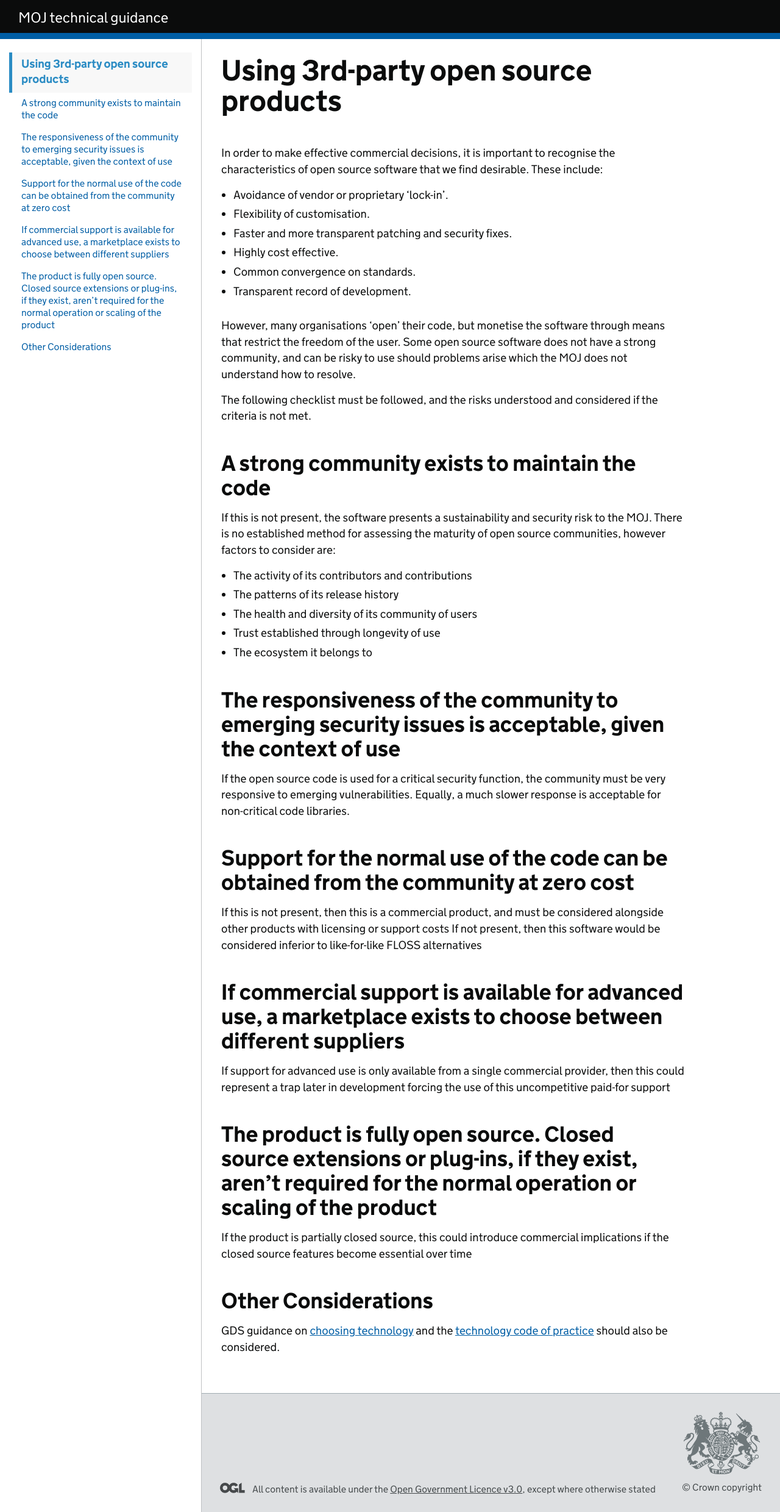
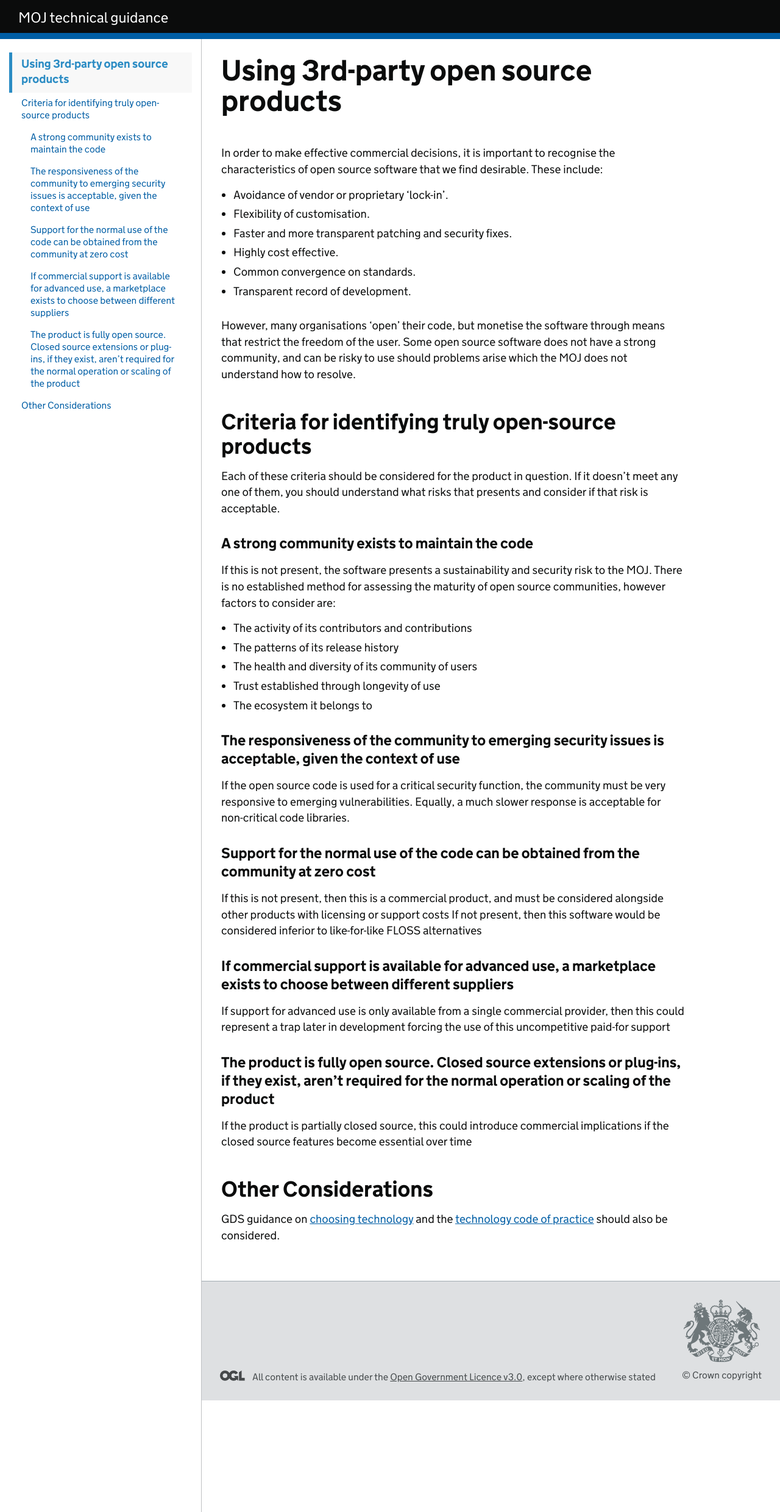
Before and after one commit to ministryofjustice/technical-guidance, a Jekyll site: the page built from standards/using-3rd-party-open-source-products.md, in a window 1280 px wide. Shown: the whole page at 61% size. Built offline with Jekyll 4.4.1, drawn with Linux system fonts in a browser that asks for light colours; our own code applies the rules of GitHub Pages for plain Markdown files.

Commit message:
Group open source selection criteria together
* Add a heading and explanation for the list of
criteria to use when evaluating open source
products
* Push criteria headings from 2nd to 3rd level, to
clarify that they are within this section
* Remove trailing whitespace

```diff
--- a/standards/using-3rd-party-open-source-products.md
+++ b/standards/using-3rd-party-open-source-products.md
@@ -11,9 +11,11 @@ In order to make effective commercial decisions, it is important to recognise th
 
 However, many organisations ‘open’ their code, but monetise the software through means that restrict the freedom of the user. Some open source software does not have a strong community, and can be risky to use should problems arise which the MOJ does not understand how to resolve.
 
-The following checklist must be followed, and the risks understood and considered if the criteria is not met.
+## Criteria for identifying truly open-source products
 
-## A strong community exists to maintain the code
+Each of these criteria should be considered for the product in question. If it doesn't meet any one of them, you should understand what risks that presents and consider if that risk is acceptable.
+
+### A strong community exists to maintain the code
 
 If this is not present, the software presents a sustainability and security risk to the MOJ. There is no established method for assessing the maturity of open source communities, however factors to consider are:
 
@@ -23,20 +25,20 @@ If this is not present, the software presents a sustainability and security risk
 - Trust established through longevity of use
 - The ecosystem it belongs to
 
-## The responsiveness of the community to emerging security issues is acceptable, given the context of use
+### The responsiveness of the community to emerging security issues is acceptable, given the context of use
 
 If the open source code is used for a critical security function, the community must be very responsive to emerging vulnerabilities. Equally, a much slower response is acceptable for non-critical code libraries.
 
-## Support for the normal use of the code can be obtained from the community at zero cost
+### Support for the normal use of the code can be obtained from the community at zero cost
 
 If this is not present, then this is a commercial product, and must be considered alongside other products with licensing or support costs
 If not present, then this software would be considered inferior to like-for-like FLOSS alternatives
 
-## If commercial support is available for advanced use, a marketplace exists to choose between different suppliers
+### If commercial support is available for advanced use, a marketplace exists to choose between different suppliers
 
 If support for advanced use is only available from a single commercial provider, then this could represent a trap later in development forcing the use of this uncompetitive paid-for support
 
-## The product is fully open source. Closed source extensions or plug-ins, if they exist, aren’t required for the normal operation or scaling of the product
+### The product is fully open source. Closed source extensions or plug-ins, if they exist, aren’t required for the normal operation or scaling of the product
 
 If the product is partially closed source, this could introduce commercial implications if the closed source features become essential over time
 
```
